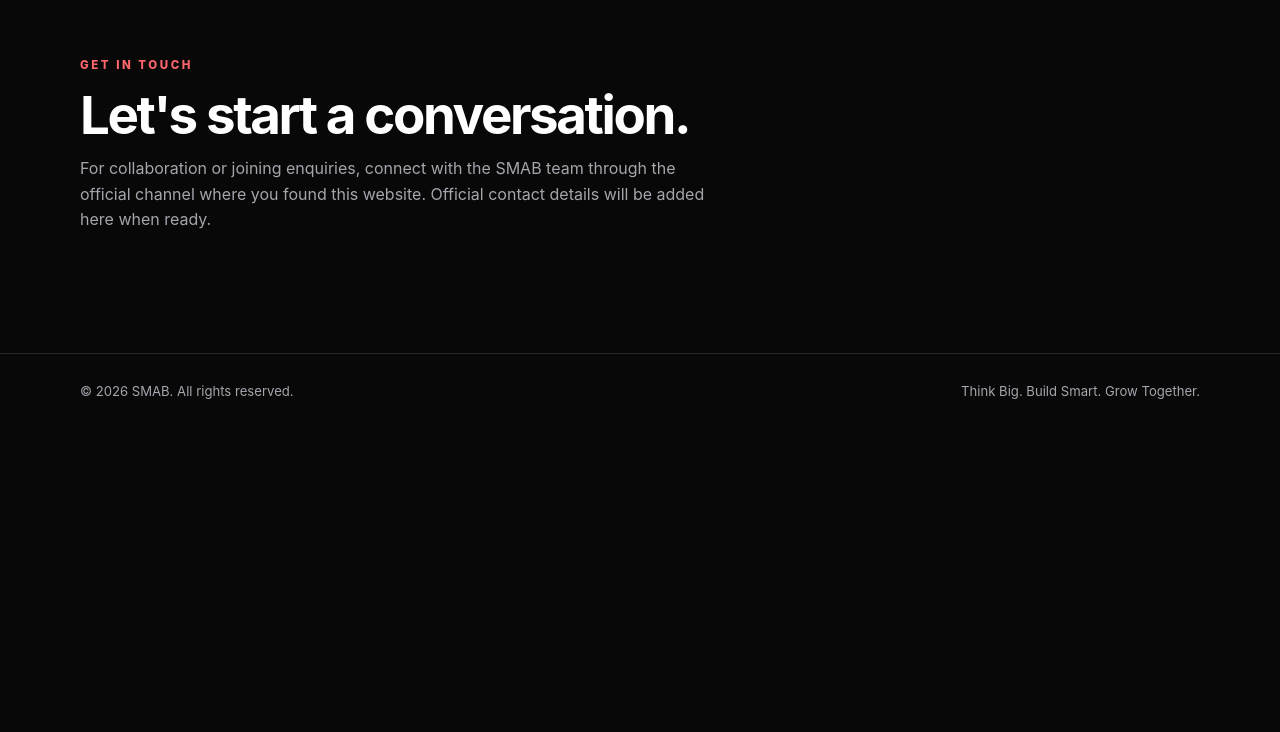
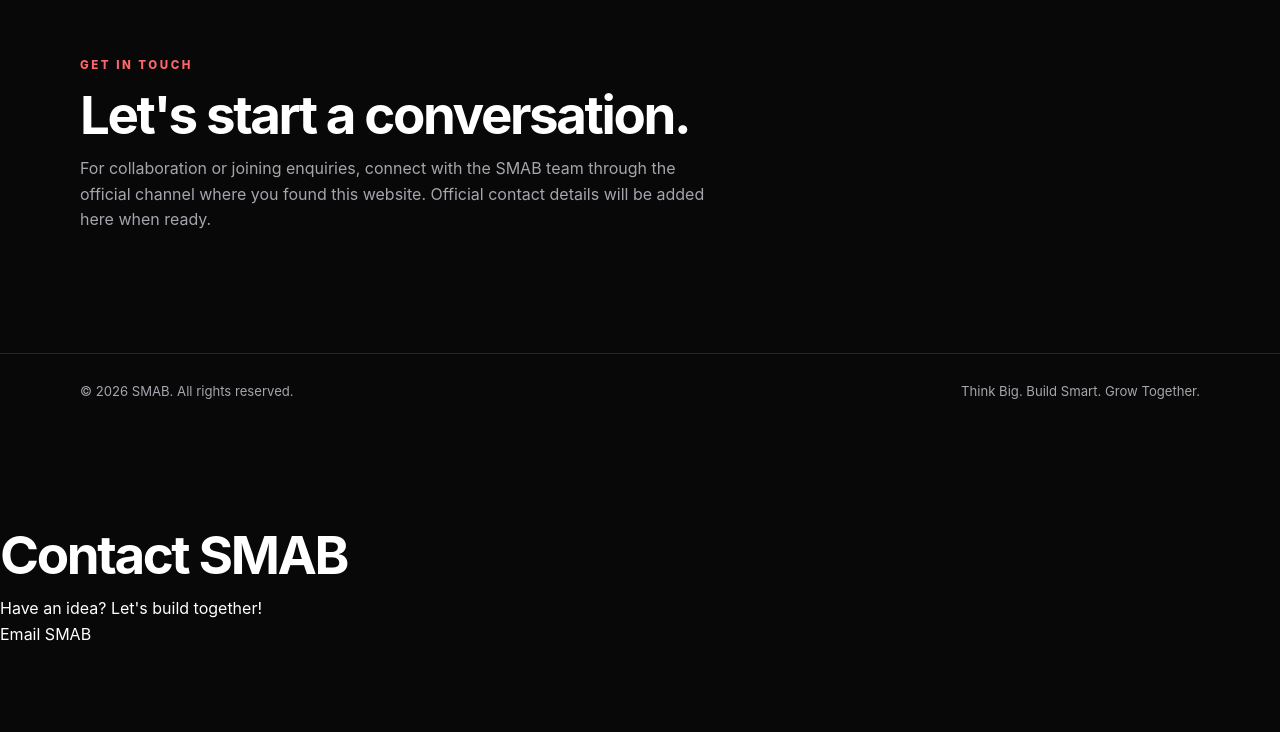
Before and after one commit to bharadwajeppa-oss/smab-website, a plain HTML site: page index.html in a window 1280 px wide. Shown: the part 3396-4128 px from the top of the page. Before the commit the page ends 3825 px from the top, so only its background shows below. Drawn offline with Linux system fonts and the light colour scheme.

Commit message:
Add SMAB contact email

```diff
--- a/index.html
+++ b/index.html
@@ -111,5 +111,12 @@ menu.addEventListener('click',()=>nav.classList.toggle('open'));
 nav.querySelectorAll('a').forEach(a=>a.addEventListener('click',()=>nav.classList.remove('open')));
 document.getElementById('year').textContent=new Date().getFullYear();
 </script>
+<section id="smab-contact">
+  <h2>Contact SMAB</h2>
+  <p>Have an idea? Let's build together!</p>
+  <a href="mailto:smab.official016@gmail.com">
+    Email SMAB
+  </a>
+</section>
 </body>
 </html>
```
